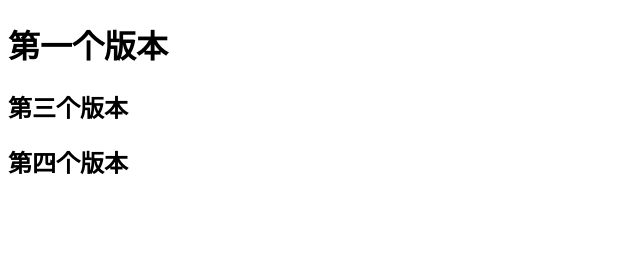
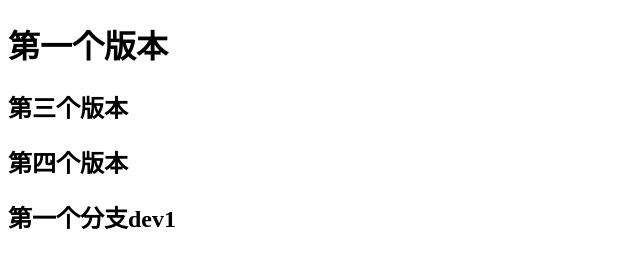
Before and after one commit to zzyu825/gitlesson, a plain HTML site: page index.html in a window 1280 px wide. Shown: the whole page, without its empty margins (0-640 px from the left). Drawn offline with Linux system fonts and the light colour scheme.

Commit message:
dev1 change

```diff
--- a/index.html
+++ b/index.html
@@ -12,10 +12,14 @@
         A：暂存区
             作用：1、为文件创建索引 2、文件进行分类
         M：修改了
-        wq: 保存退出
+        i: 插入 之后写内容
+        esc键：退出编写
+        :wq: 保存退出
+        master： 主分支
     -->
     <h1>第一个版本</h1>
     <h2>第三个版本</h2>
     <h2>第四个版本</h2>
+    <h2>第一个分支dev1</h2>
 </body>
 </html>
```
